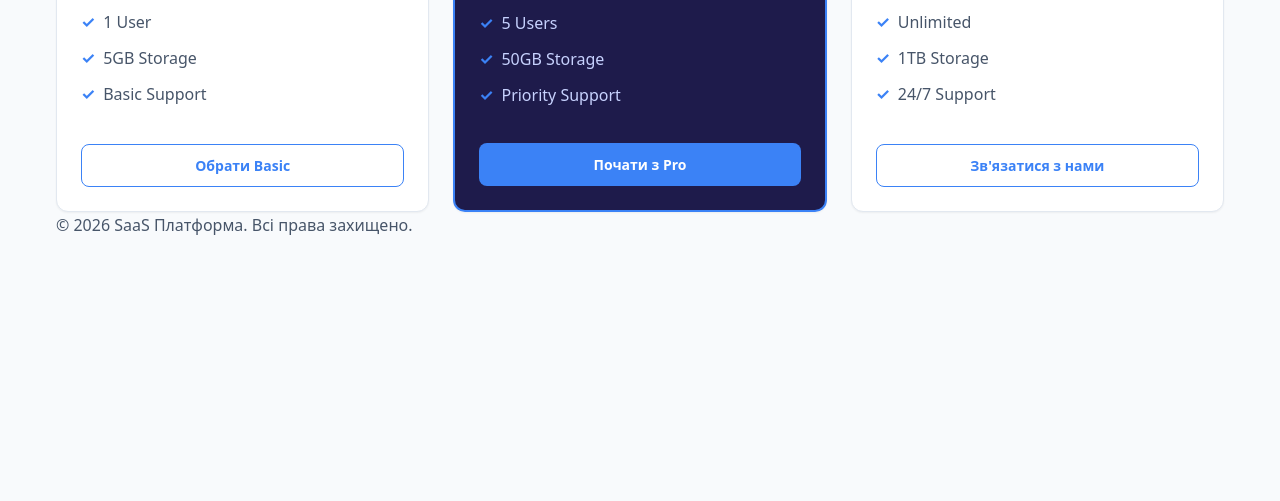
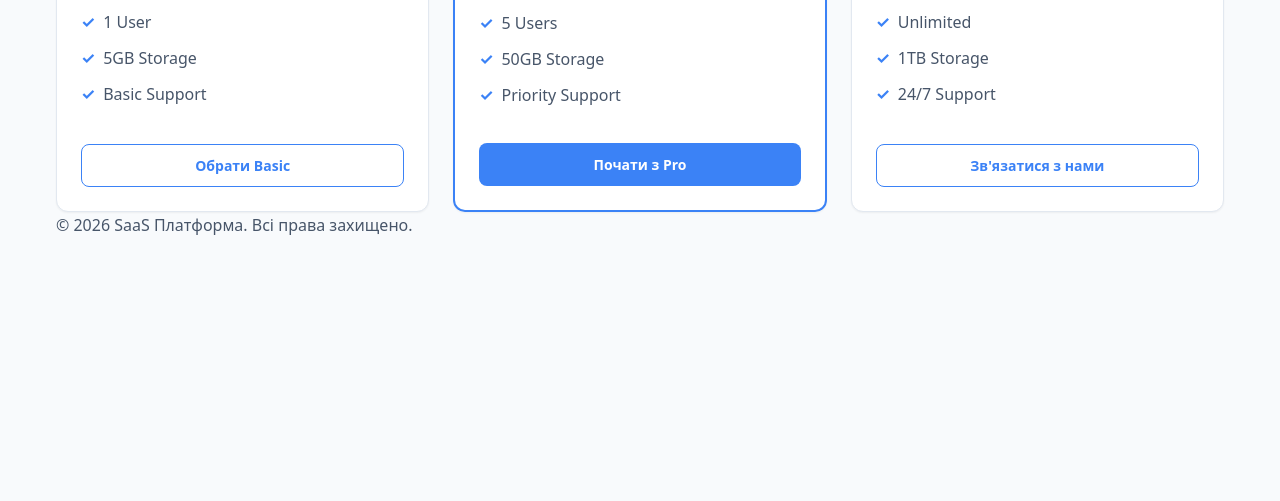
Before and after one commit to denyssemenchuk-source/WebDeveloping, a website: page lab_3/index.html in a window 1280 px wide. Shown: the part 299-800 px from the top of the page. Drawn offline with Linux system fonts and the light colour scheme.

Commit message:
fix: lab3 design updated(again)

```diff
--- a/lab_3/index.html
+++ b/lab_3/index.html
@@ -5,18 +5,16 @@
   <meta name="viewport" content="width=device-width, initial-scale=1.0">
   <title>Тарифні плани | SaaS Платформа</title>
   <meta name="description" content="Оберіть найкращий тарифний план для вашої команди. Порівняйте пакети Basic, Pro та Enterprise для ефективної роботи.">
-  <link rel="canonical" href="https://denyssemenchuk-source.github.io/WebDeveloping/lab_2/">
+  <link rel="canonical" href="https://denyssemenchuk-source.github.io/WebDeveloping/lab_3/">
   <link rel="stylesheet" href="styles.css">
 </head>
 <body>
-<!-- Семантичний header та nav -->
 <header>
   <nav class="container">
     <!-- Тут може бути логотип та меню -->
   </nav>
 </header>
 
-<!-- Основний контент сторінки обгорнуто в main -->
 <main>
   <section class="pricing-section">
     <div class="container">
@@ -43,7 +41,7 @@
           <a href="/checkout/basic" class="btn btn--outline btn--block">Обрати Basic</a>
         </article>
 
-        <article class="card card--dark card--active">
+        <article class="card  card--active">
           <div class="badge badge--primary card-badge">PRO • ACTIVE</div>
           <h2 class="card-tier">Pro</h2>
           <div class="card-price">
```
